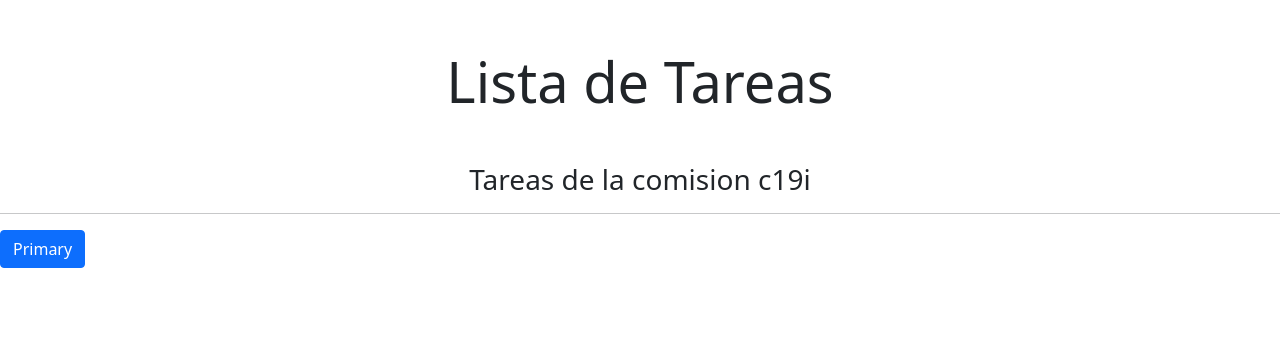
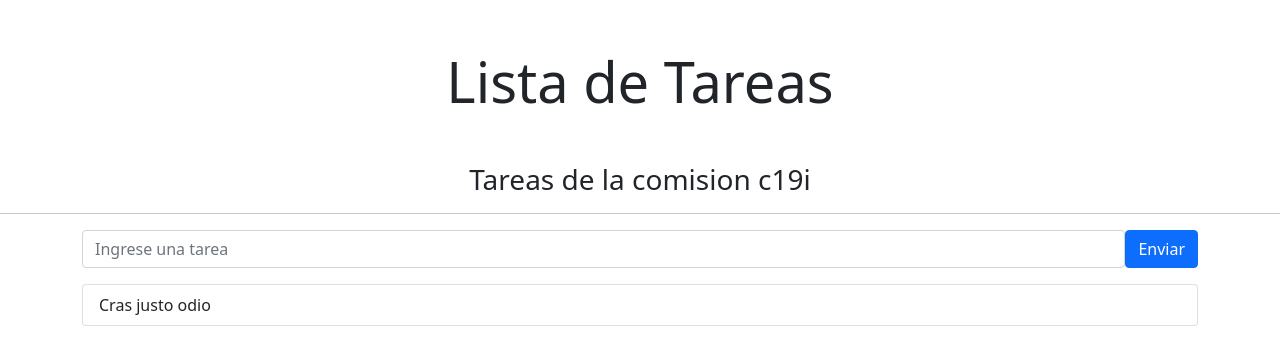
Before and after one commit to diegofernandez06/lista-tareas, a React (Create React App) app: page / in a window 1280 px wide. Shown: the top 362 px of the page. Built offline with nearby package versions, Linux system fonts and the light colour scheme.

Commit message:
agregammos maquetado del componente formtareas, listarease item tareas

```diff
--- a/src/App.js
+++ b/src/App.js
@@ -3,7 +3,8 @@
 import Subtitulo from './components/Subtitulo';
 import Titulo from './components/Titulo';
 import "bootstrap/dist/css/bootstrap.min.css"
-import Button from 'react-bootstrap/Button'
+import FormTareas from './components/FormTareas';
+
 
 function App() {
   return (
@@ -11,8 +12,7 @@
       <Titulo></Titulo>
       <Subtitulo comision="c19i" estado={true}/>
       <hr/>
-      <Button variant="primary" >Primary</Button>
-
+      <FormTareas></FormTareas>
     </div>
 
   );
--- /dev/null
+++ b/src/components/FormTareas.js
@@ -0,0 +1,25 @@
+import React from 'react';
+//import Form from 'react-bootstrap/Form'
+//import Buttom from 'react-bootstrap/Button'
+import {Form, Button} from "react-bootstrap"
+import ListaTareas from './ListaTareas';
+
+
+const FormTareas = () => {
+    return (
+        <div className='container'>
+            <Form>
+        <Form.Group className="mb-3 d-flex" >
+          <Form.Control type="text" placeholder="Ingrese una tarea" />
+          <Button variant="primary" type="submit">
+          Enviar
+        </Button>
+        </Form.Group>
+      </Form>
+      <ListaTareas></ListaTareas>
+        </div>
+
+    );
+};
+
+export default FormTareas;
--- /dev/null
+++ b/src/components/ItemTarea.js
@@ -0,0 +1,10 @@
+import React from 'react';
+import { ListGroup } from 'react-bootstrap';
+
+const ItemTarea = () => {
+    return (
+            <ListGroup.Item>Cras justo odio</ListGroup.Item>
+    );
+};
+
+export default ItemTarea;
--- /dev/null
+++ b/src/components/ListaTareas.js
@@ -0,0 +1,15 @@
+import React from 'react';
+import { ListGroup } from 'react-bootstrap';
+import ItemTarea from './ItemTarea';
+
+const ListaTareas = () => {
+    return (
+        <div>
+            <ListGroup>
+                <ItemTarea></ItemTarea>
+            </ListGroup>
+        </div>
+    );
+};
+
+export default ListaTareas;
```
